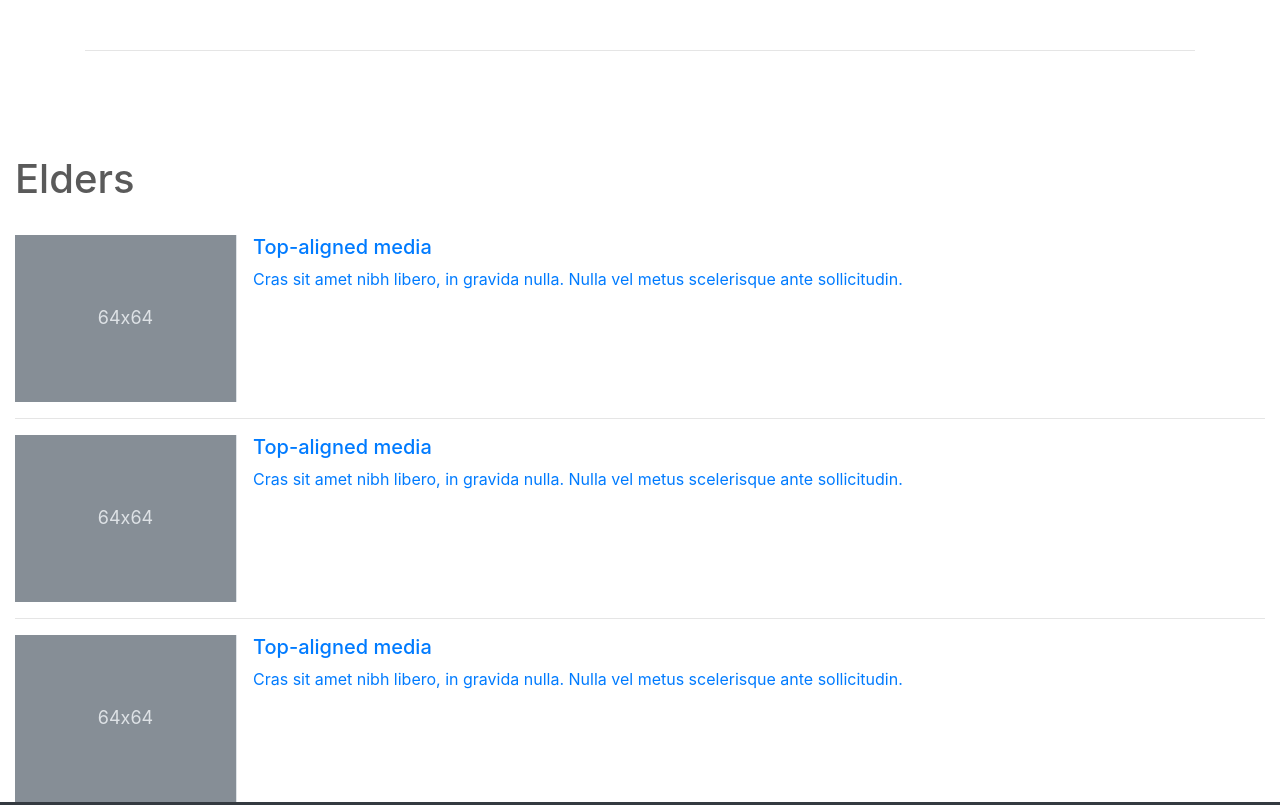
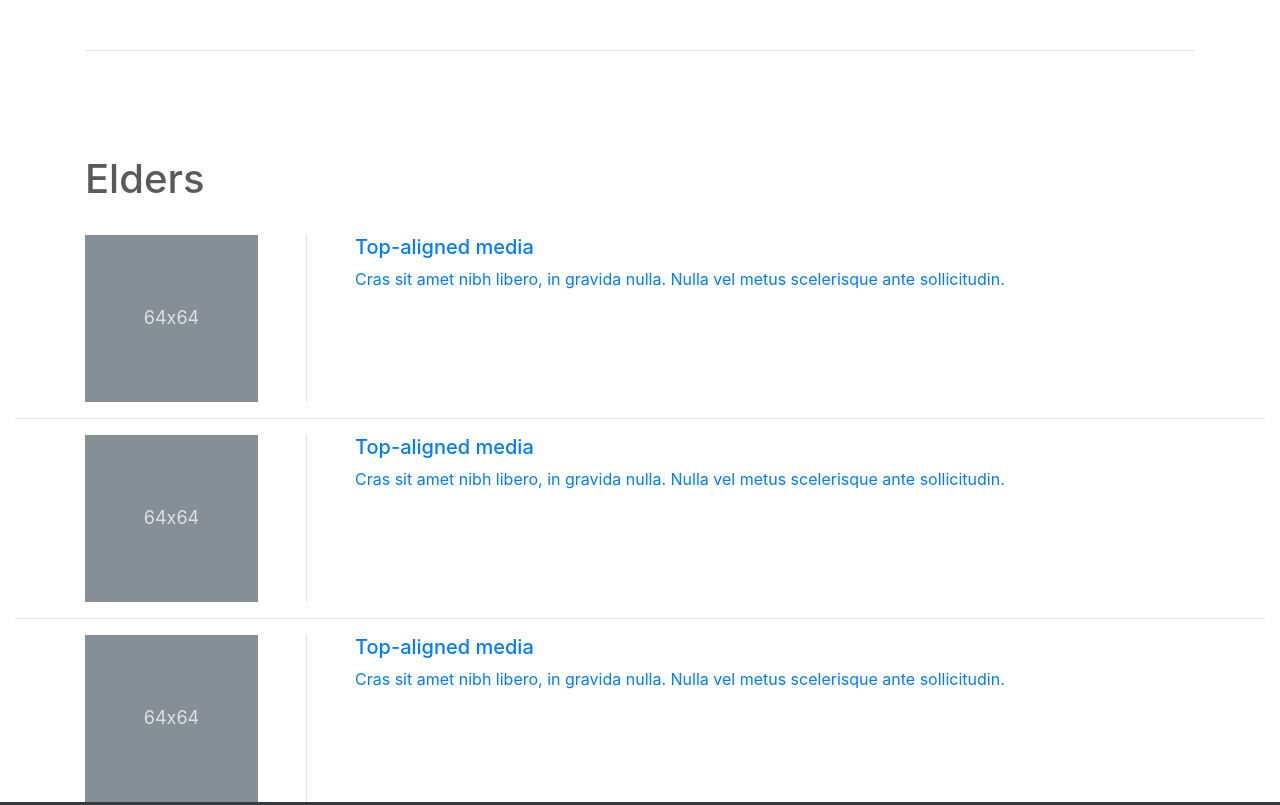
Before and after one commit to richardsongo/beraca, a plain HTML site: page index.html in a window 1280 px wide. Shown: the part 2920-3725 px from the top of the page. Drawn offline with nearby package versions, Linux system fonts and the light colour scheme.

Commit message:
Update index.html

```diff
--- a/index.html
+++ b/index.html
@@ -188,15 +188,15 @@
 
   <div class="container-fluid">
 
-     <header class="d-flex py-4">
+     <header class="container d-flex py-4">
       <h1>Elders</h1>
     </header>
 
 
 
 <a href="#!" class="py-5">
-  <div class="media">
-     <svg class="bd-placeholder-img align-self-start mr-3 border-right" width="222" height="167" xmlns="http://www.w3.org/2000/svg" preserveAspectRatio="xMidYMid slice" focusable="false" role="img" aria-label="Placeholder: 64x64"><title>Placeholder</title><rect fill="#868e96" width="100%" height="100%"></rect><text fill="#dee2e6" dy=".3em" x="50%" y="50%">64x64</text></svg>
+  <div class="container media">
+     <svg class="bd-placeholder-img align-self-start pr-5 mr-5 border-right" width="222" height="167" xmlns="http://www.w3.org/2000/svg" preserveAspectRatio="xMidYMid slice" focusable="false" role="img" aria-label="Placeholder: 64x64"><title>Placeholder</title><rect fill="#868e96" width="100%" height="100%"></rect><text fill="#dee2e6" dy=".3em" x="50%" y="50%">64x64</text></svg>
     <div class="media-body">
       <h5 class="mt-0">Top-aligned media</h5>
       <p>Cras sit amet nibh libero, in gravida nulla. Nulla vel metus scelerisque ante sollicitudin.</p>
@@ -207,8 +207,8 @@
 <hr>
 
 <a href="#!" class="py-5">
-  <div class="media">
-     <svg class="bd-placeholder-img align-self-start mr-3 border-right" width="222" height="167" xmlns="http://www.w3.org/2000/svg" preserveAspectRatio="xMidYMid slice" focusable="false" role="img" aria-label="Placeholder: 64x64"><title>Placeholder</title><rect fill="#868e96" width="100%" height="100%"></rect><text fill="#dee2e6" dy=".3em" x="50%" y="50%">64x64</text></svg>
+  <div class="container media">
+     <svg class="bd-placeholder-img align-self-start pr-5 mr-5 border-right" width="222" height="167" xmlns="http://www.w3.org/2000/svg" preserveAspectRatio="xMidYMid slice" focusable="false" role="img" aria-label="Placeholder: 64x64"><title>Placeholder</title><rect fill="#868e96" width="100%" height="100%"></rect><text fill="#dee2e6" dy=".3em" x="50%" y="50%">64x64</text></svg>
     <div class="media-body">
       <h5 class="mt-0">Top-aligned media</h5>
       <p>Cras sit amet nibh libero, in gravida nulla. Nulla vel metus scelerisque ante sollicitudin.</p>
@@ -217,8 +217,8 @@
 </a>
 <hr>
 <a href="#!" class="py-5">
-  <div class="media">
-     <svg class="bd-placeholder-img align-self-start mr-3 border-right" width="222" height="167" xmlns="http://www.w3.org/2000/svg" preserveAspectRatio="xMidYMid slice" focusable="false" role="img" aria-label="Placeholder: 64x64"><title>Placeholder</title><rect fill="#868e96" width="100%" height="100%"></rect><text fill="#dee2e6" dy=".3em" x="50%" y="50%">64x64</text></svg>
+  <div class="container media">
+     <svg class="bd-placeholder-img align-self-start pr-5 mr-5 border-right" width="222" height="167" xmlns="http://www.w3.org/2000/svg" preserveAspectRatio="xMidYMid slice" focusable="false" role="img" aria-label="Placeholder: 64x64"><title>Placeholder</title><rect fill="#868e96" width="100%" height="100%"></rect><text fill="#dee2e6" dy=".3em" x="50%" y="50%">64x64</text></svg>
     <div class="media-body">
       <h5 class="mt-0">Top-aligned media</h5>
       <p>Cras sit amet nibh libero, in gravida nulla. Nulla vel metus scelerisque ante sollicitudin.</p>
```
